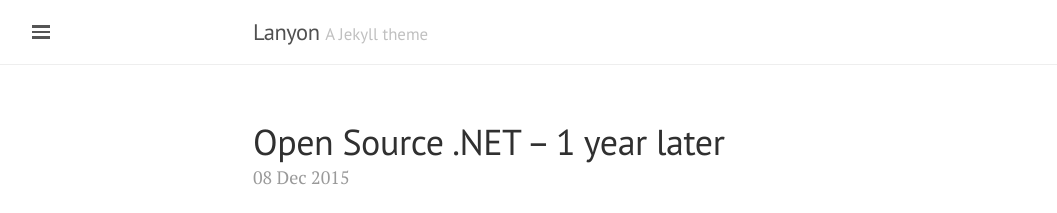
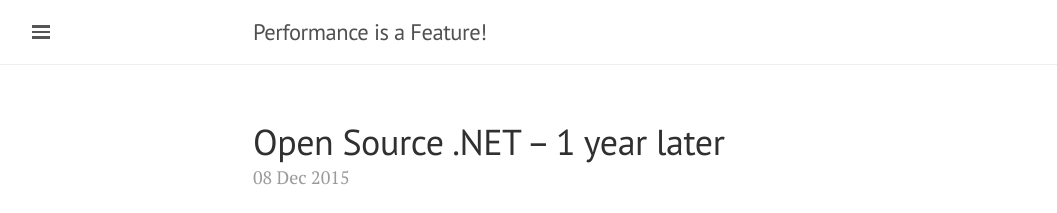
Before and after one commit to mattwarren/mattwarren.github.io, a Jekyll site: the page built from index.html, in a window 1280 px wide. Shown: the top 213 px of the page, without its empty margins (0-1057 px from the left). Built offline with Jekyll 4.4.1, drawn with Linux system fonts in a browser that asks for light colours; Markdown is read by kramdown in place of the engine named in the settings; the list of posts is cut into pages by our own code.

Commit message:
Site name fixes

```diff
--- a/_config.yml
+++ b/_config.yml
@@ -5,9 +5,9 @@
 relative_permalinks: true
 
 # Setup
-title:               Lanyon
-tagline:             'A Jekyll theme'
-description:         'A reserved <a href="http://jekyllrb.com" target="_blank">Jekyll</a> theme that places the utmost gravity on content with a hidden drawer. Made by <a href="https://twitter.com/mdo" target="_blank">@mdo</a>.'
+title:               'Performance is a Feature!'
+tagline:             ''
+description:         ''
 url:                 http://mattwarren.github.io
 baseurl:             ''
 paginate:            5
```
